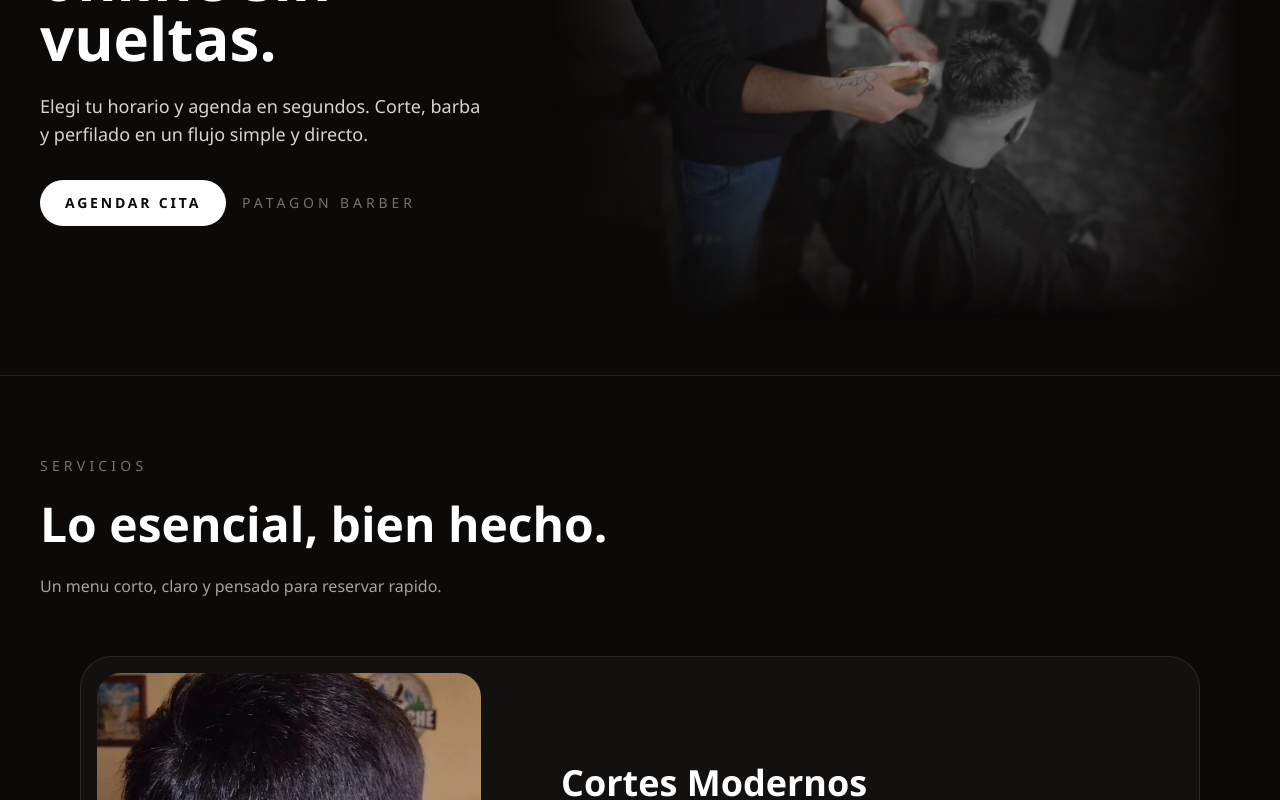
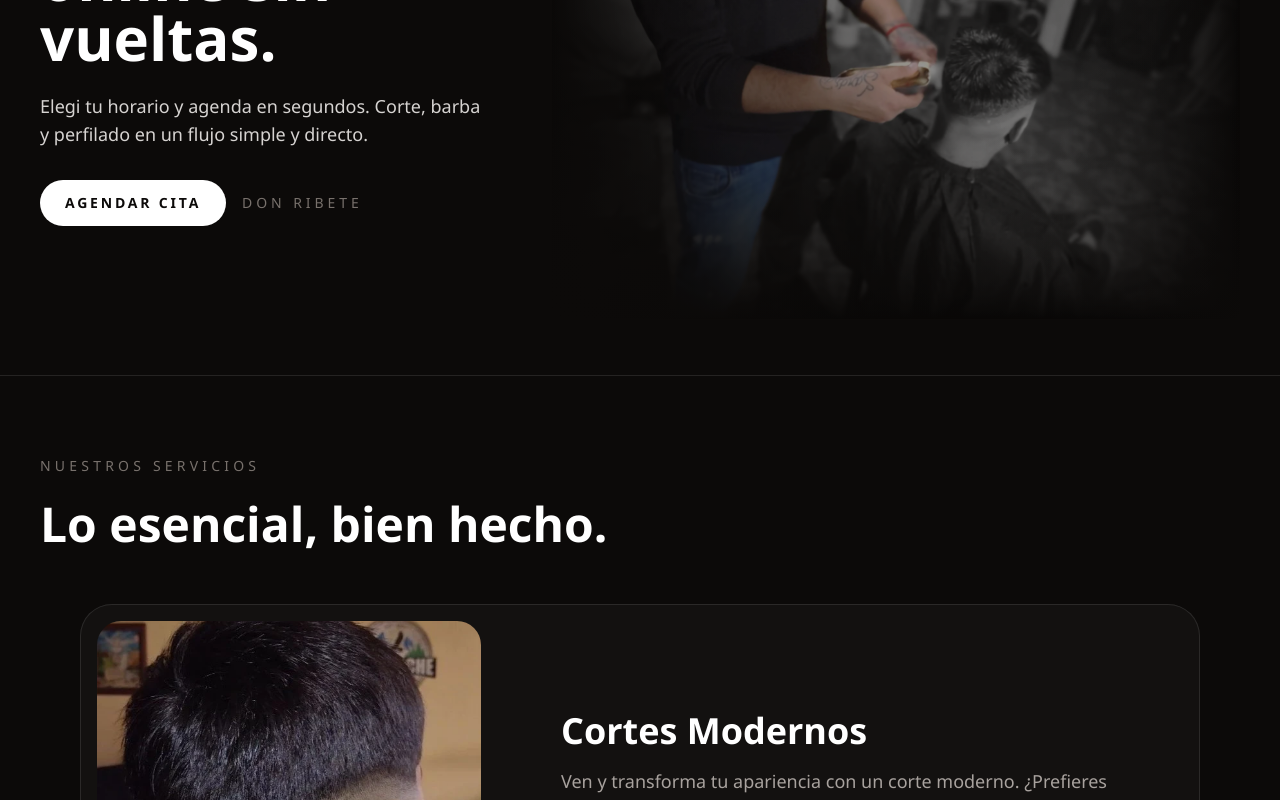
Before and after one commit to Alejo9601/don-ribete-barber, a React (Vite) app in the folder frontend/: page / in a window 1280 px wide. Shown: the part 369-1169 px from the top of the page. Built offline with nearby package versions, Linux system fonts and the light colour scheme; no server answers.

Commit message:
feat(frontend): update home banner and services copy for Don Ribete branding

```diff
--- a/frontend/src/components/Banner/BookAppointment/index.tsx
+++ b/frontend/src/components/Banner/BookAppointment/index.tsx
@@ -27,7 +27,7 @@ export default function BookAppointment() {
           Agendar cita
         </Button>
         <span className="text-xs uppercase tracking-[0.28em] text-stone-500 sm:text-sm">
-          Patagon Barber
+          DON RIBETE
         </span>
       </div>
 
--- a/frontend/src/pages/Home.tsx
+++ b/frontend/src/pages/Home.tsx
@@ -48,14 +48,11 @@ const Home = () => {
       <main className="bg-stone-950 py-20">
         <div className="mx-auto flex max-w-7xl flex-col gap-6 px-6 lg:px-10">
           <p className="text-sm uppercase tracking-[0.3em] text-stone-500">
-            Servicios
+            Nuestros servicios
           </p>
           <h1 className="max-w-2xl text-3xl font-semibold text-white md:text-5xl">
             Lo esencial, bien hecho.
           </h1>
-          <p className="max-w-2xl text-base leading-7 text-stone-400">
-            Un menu corto, claro y pensado para reservar rapido.
-          </p>
         </div>
         <BusinessServices></BusinessServices>
         <PreFooter></PreFooter>
```
